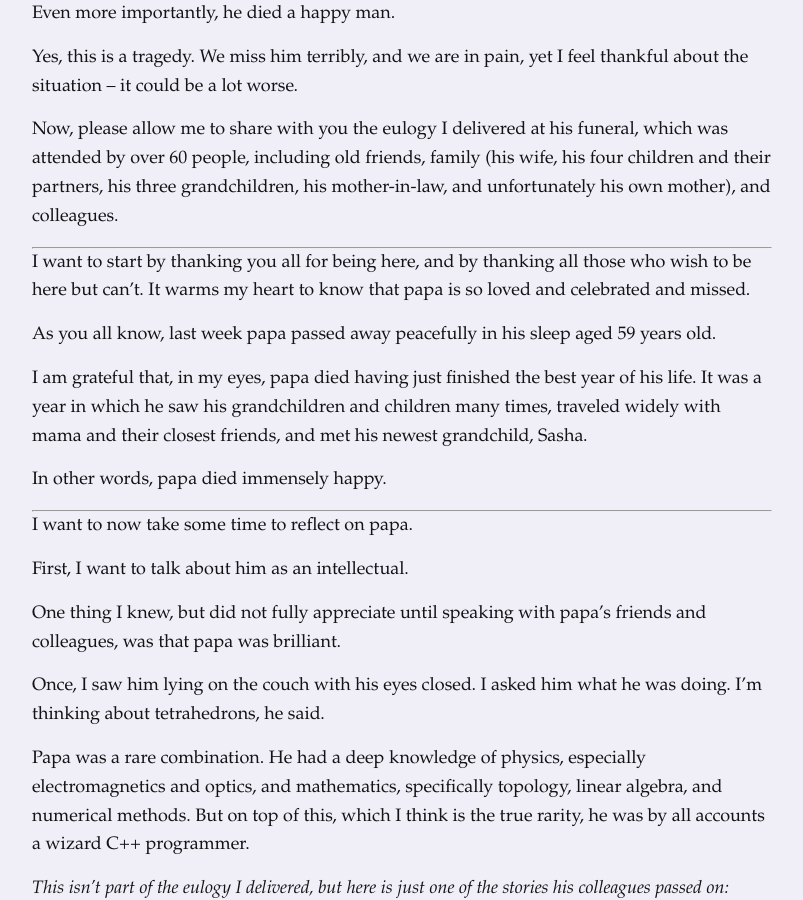
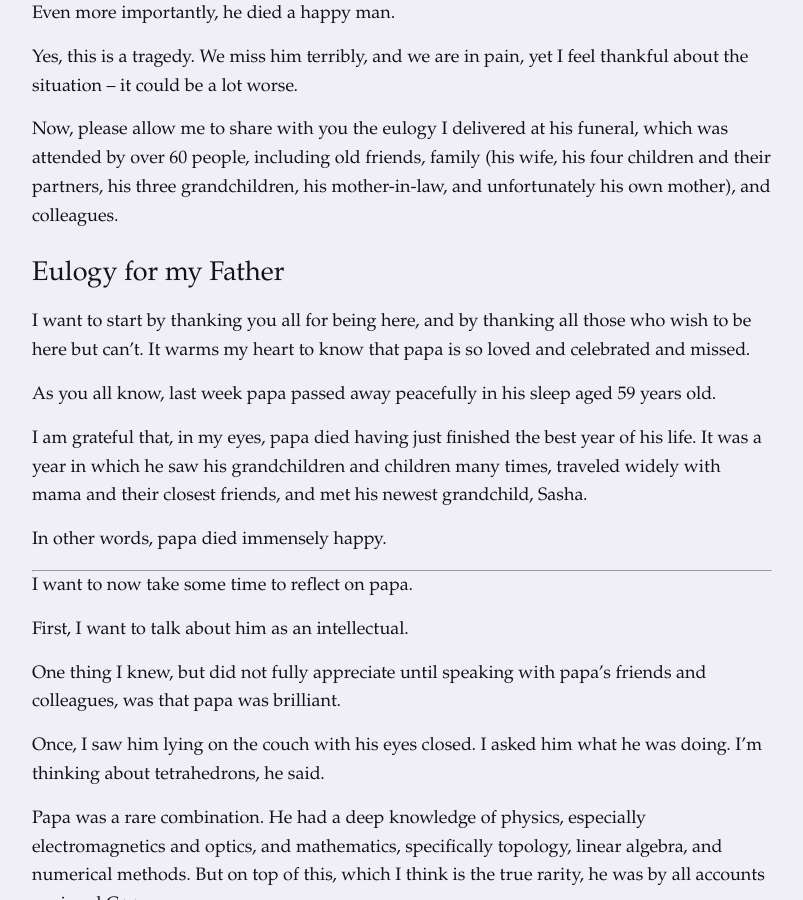
Before and after one commit to dmazin/dmazin.github.io, a Jekyll site: the page built from _posts/2023-09-19-papa-memorial.md, in a window 1280 px wide and 900 px high, scrolled down 492 px. Shown: the whole window, without its empty margins (238-1041 px from the left). Built offline with Jekyll 4.4.1, drawn with Linux system fonts in a browser that asks for light colours.

Commit message:
make clear what is eulogy and what is not

```diff
--- a/_posts/2023-09-19-papa-memorial.md
+++ b/_posts/2023-09-19-papa-memorial.md
@@ -22,7 +22,8 @@
 
 Now, please allow me to share with you the eulogy I delivered at his funeral, which was attended by over 60 people, including old friends, family (his wife, his four children and their partners, his three grandchildren, his mother-in-law, and unfortunately his own mother), and colleagues.
 
-***
+
+# Eulogy for my Father
 
 I want to start by thanking you all for being here, and by thanking all those who wish to be here but can’t. It warms my heart to know that papa is so loved and celebrated and missed.
 
```
